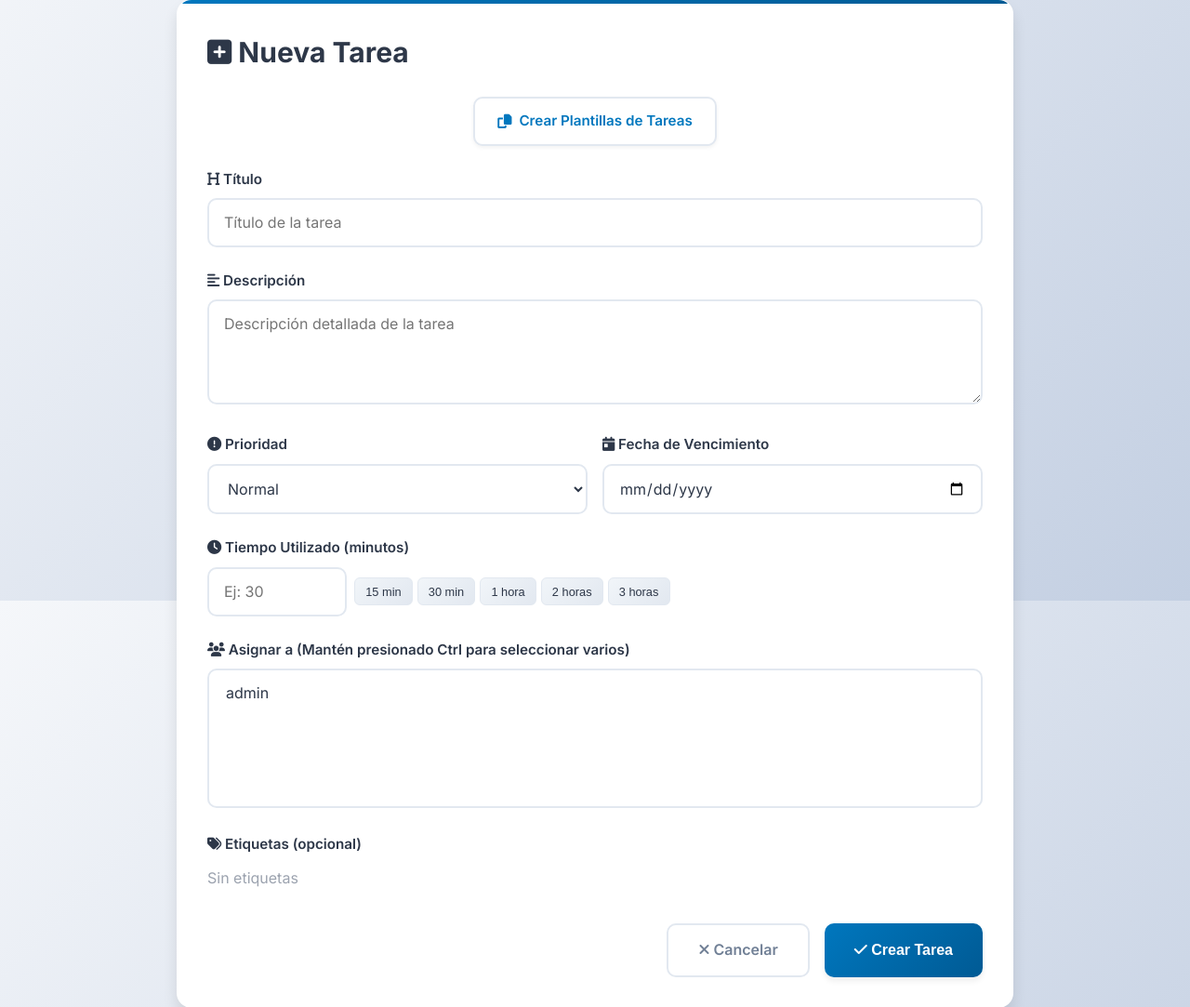
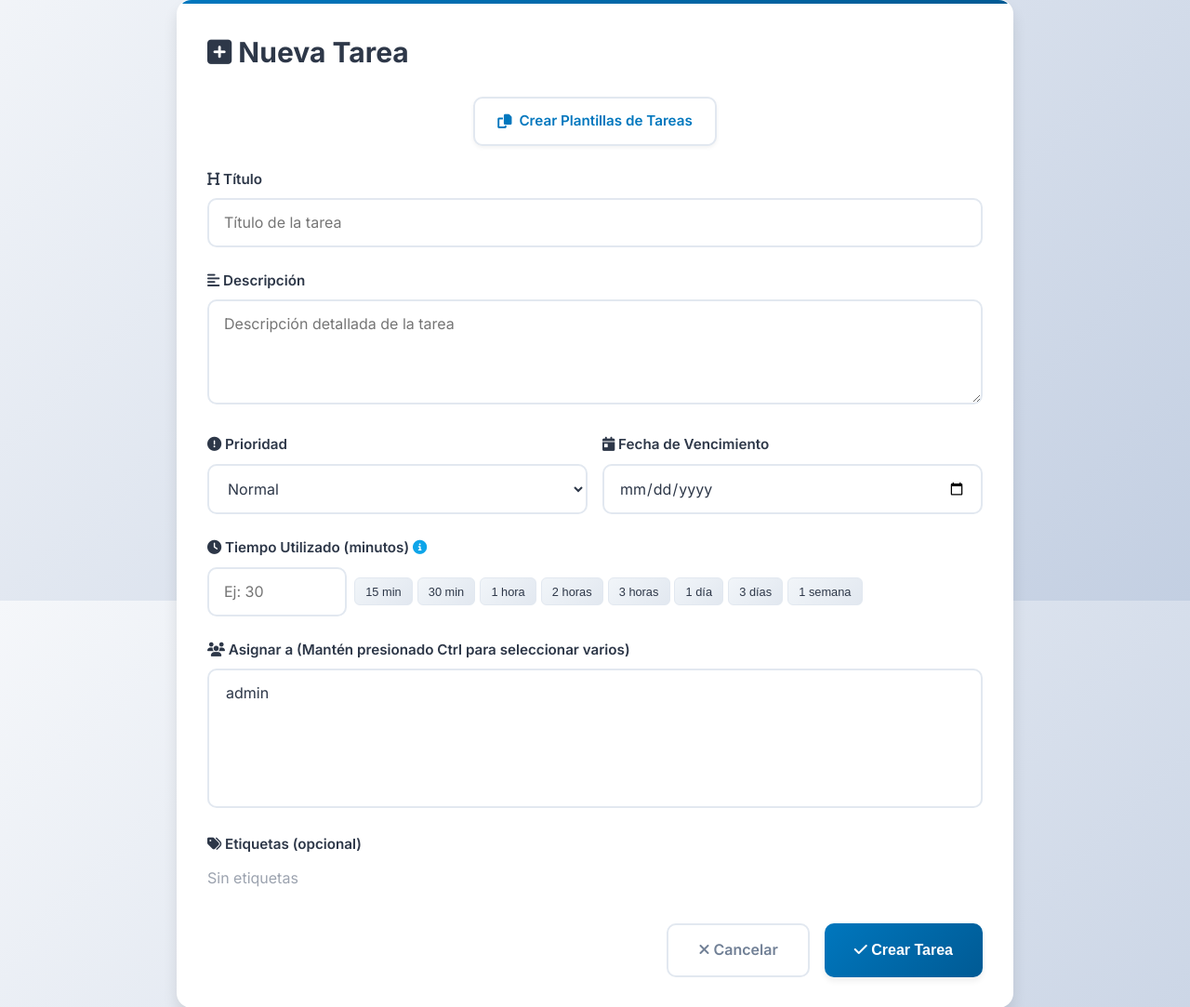
Before and after one commit to OctavioGalvan5/tareas-federal, a Flask app: page /task/new in a window 1280 px wide. Shown: the part 154-1237 px from the top of the page at 93% size. Run offline with Flask 3, Linux system fonts and the light colour scheme; a user stored in the database is signed in; data comes from the database, SQL or seed files in the repository; data that the repository does not hold is empty.

Commit message:
se agrego las task por dia, 3 dias y semana

```diff
--- a/requirements.txt
+++ b/requirements.txt
@@ -6,4 +6,4 @@ psycopg2-binary==2.9.10
 fpdf==1.7.2
 openpyxl==3.1.2
 gunicorn==21.2.0
-matplotlib==3.8.2
+matplotlib>=3.9.0
--- a/templates/create_task.html
+++ b/templates/create_task.html
@@ -62,7 +62,9 @@
         </div>
 
         <div class="form-group">
-            <label for="time_spent"><i class="fas fa-clock"></i> Tiempo Utilizado (minutos)</label>
+            <label for="time_spent"><i class="fas fa-clock"></i> Tiempo Utilizado (minutos) <span
+                    title="1 día = 6 horas laborales" style="cursor: help; color: #0ea5e9;"><i
+                        class="fas fa-info-circle"></i></span></label>
             <div style="display: flex; gap: 0.5rem; align-items: center; flex-wrap: wrap;">
                 <input type="number" id="time_spent" name="time_spent" min="0" step="1" placeholder="Ej: 30"
                     style="flex: 1; min-width: 100px; max-width: 150px;">
@@ -72,6 +74,9 @@
                     <button type="button" onclick="setTimeSpent(60)" class="time-preset-btn">1 hora</button>
                     <button type="button" onclick="setTimeSpent(120)" class="time-preset-btn">2 horas</button>
                     <button type="button" onclick="setTimeSpent(180)" class="time-preset-btn">3 horas</button>
+                    <button type="button" onclick="setTimeSpent(360)" class="time-preset-btn">1 día</button>
+                    <button type="button" onclick="setTimeSpent(1080)" class="time-preset-btn">3 días</button>
+                    <button type="button" onclick="setTimeSpent(2520)" class="time-preset-btn">1 semana</button>
                 </div>
             </div>
         </div>
```
Also changed, not shown: templates/edit_task.html (+6 -1 lines), templates/manage_templates.html (+9 -1 lines).
